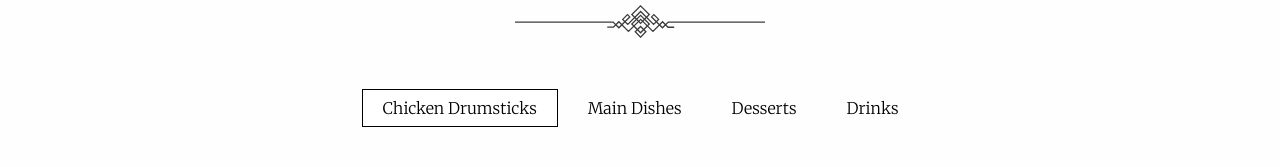
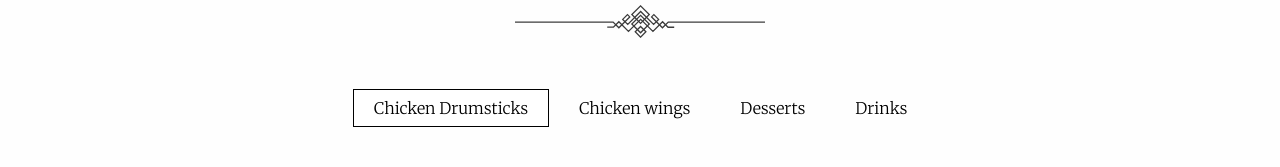
Before and after one commit to xsabilax/Seattle-Chicken-Express, a website: page index.html in a window 1280 px wide. Shown: the part 2587-2754 px from the top of the page. Drawn offline with nearby package versions, Linux system fonts and the light colour scheme.

Commit message:
Update index.html

```diff
--- a/index.html
+++ b/index.html
@@ -271,7 +271,7 @@
             <!--.divider-->
             <ul class="menu-navigation" data-tabs data-match-height="true" id="example-tabs">
                 <li class="tabs-title is-active"><a class="m-anim" href="#panel1" aria-selected="true" data-text="Starters">Chicken Drumsticks</a></li>
-                <li class="tabs-title"><a class="m-anim" data-tabs-target="panel2" href="#panel2" data-text="Chicken Wings">Main Dishes</a></li>
+                <li class="tabs-title"><a class="m-anim" data-tabs-target="panel2" href="#panel2" data-text="Chicken Wings">Chicken wings</a></li>
                 <li class="tabs-title"><a class="m-anim" data-tabs-target="panel3" href="#panel3" data-text="Desserts">Desserts</a></li>
                 <li class="tabs-title"><a class="m-anim" data-tabs-target="panel4" href="#panel4" data-text="Drinks">Drinks</a></li>
             </ul>
```
